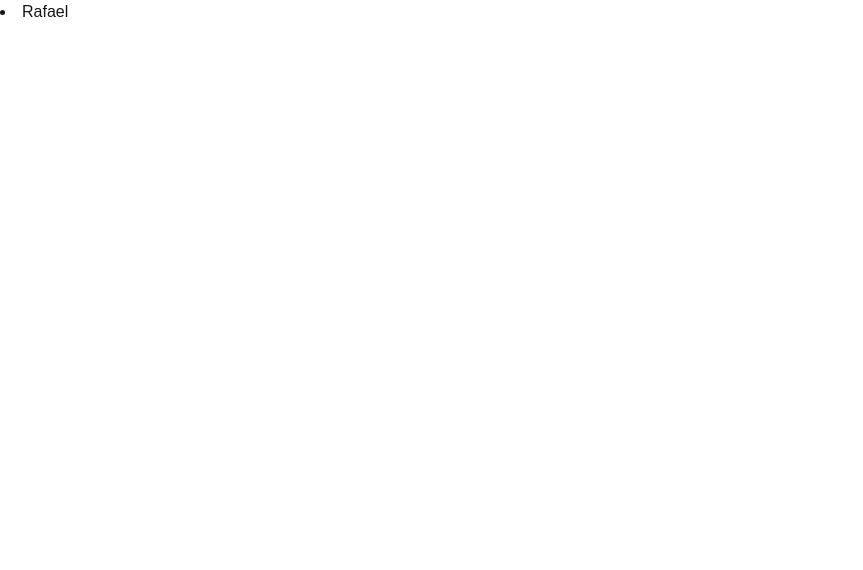
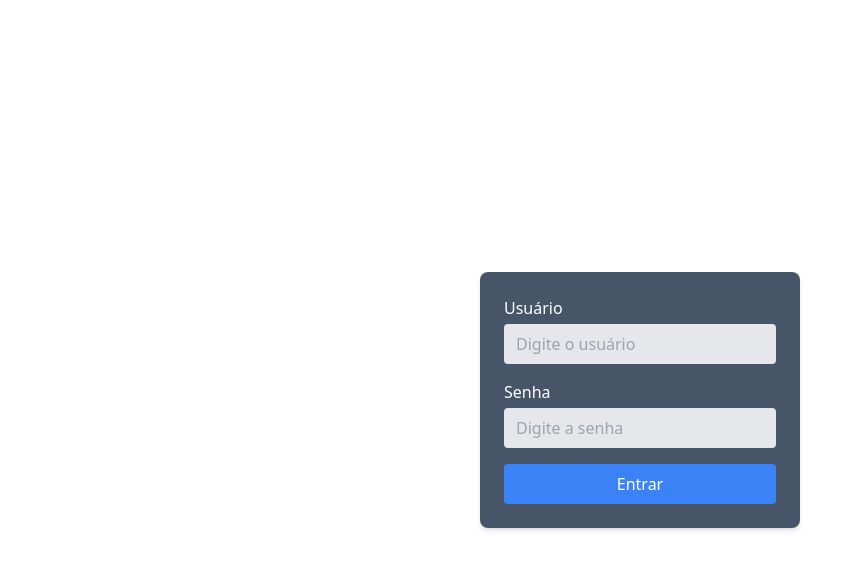
Before and after one commit to RafaelViniciusSenac/hub-innovation5Teste, a Next.js app: page / in a window 1280 px wide. Shown: the top 570 px of the page, without its empty margins (0-863 px from the left). Built offline with nearby package versions, Linux system fonts and the light colour scheme.

Commit message:
feature: Criaçao da tela de login

```diff
--- /dev/null
+++ b/app/(pages)/home/page.js
@@ -0,0 +1,10 @@
+
+export default function Home() {
+    return (
+        <>
+            <div>
+                Home
+            </div>
+        </>
+    );
+}
--- a/app/api/db/data.json
+++ b/app/api/db/data.json
@@ -1,7 +1,8 @@
 [
   {
-    "name": "Rafael",
-    "password": "123",
-    "id": 1
+    "usuario": "admin",
+    "senha": "admin",
+    "id": 1,
+    "passwords": []
   }
 ]
--- /dev/null
+++ b/app/api/jsonUtils.js
@@ -0,0 +1,24 @@
+// jsonUtils.js
+import fs from 'fs';
+import path from 'path';
+
+const filePath = path.join(process.cwd(), 'app', 'api', 'db', 'data.json');
+
+export async function readJsonFile() {
+    try {
+        const jsonData = fs.readFileSync(filePath, 'utf-8');
+        return JSON.parse(jsonData);
+    } catch (error) {
+        console.error("Error reading JSON file:", error);
+        return null;
+    }
+}
+
+export async function writeJsonFile(data) {
+    try {
+        fs.writeFileSync(filePath, JSON.stringify(data, null, 2), 'utf-8');
+        console.log("JSON file updated successfully.");
+    } catch (error) {
+        console.error("Error writing JSON file:", error);
+    }
+}
--- /dev/null
+++ b/app/api/login/route.js
@@ -0,0 +1,18 @@
+import { NextResponse } from 'next/server';
+import { readJsonFile, writeJsonFile } from '../jsonUtils';
+
+export async function POST(req) {
+    const newUser = await req.json();
+    const data = await readJsonFile();
+    const usuarioAlvo = data.find(u => u.usuario === newUser.usuario && u.senha === newUser.senha)
+
+    if (usuarioAlvo) {
+        return NextResponse.json({ message: 'Login sucesso', userId: usuarioAlvo.id });
+    } else {
+        newUser.id = data.length > 0 ? data[data.length - 1].id + 1 : 1;
+        newUser.passwords = []
+        data.push(newUser);
+        await writeJsonFile(data);
+        return NextResponse.json({ message: 'User added successfully', data: newUser });
+    }
+}
--- a/app/api/users/route.js
+++ b/app/api/users/route.js
@@ -1,33 +1,23 @@
-import fs from 'fs';
+// import fs from 'fs';
 import { NextResponse } from 'next/server';
 import path from 'path';
 
+import { readJsonFile, writeJsonFile } from '../jsonUtils';
+
 const filePath = path.join(process.cwd(), 'app', 'api', 'db', 'data.json');
 
-// Função para ler o conteúdo do JSON
-function readJsonFile() {
-    const jsonData = fs.readFileSync(filePath, 'utf-8');
-    return JSON.parse(jsonData);
-}
-
-// Função para escrever no JSON
-function writeJsonFile(data) {
-    fs.writeFileSync(filePath, JSON.stringify(data, null, 2), 'utf-8');
-}
-
 export async function GET() {
-    const data = readJsonFile();
+    const data = await readJsonFile();
     return NextResponse.json(data);
 }
 
 export async function POST(req) {
     const newUser = await req.json();
-    const data = readJsonFile();
+    const data = await readJsonFile();
 
-    // Adicionando um novo ID automaticamente
     newUser.id = data.length > 0 ? data[data.length - 1].id + 1 : 1;
     data.push(newUser);
 
-    writeJsonFile(data);
+    await writeJsonFile(data);
     return NextResponse.json({ message: 'User added successfully', data: newUser });
 }
--- /dev/null
+++ b/app/controller/loginController.js
@@ -0,0 +1,15 @@
+export async function VerificaLogin(usuario,senha) {
+    try {
+        const response = await fetch('/api/login', {
+            method: 'POST',
+            headers: {
+                'Content-Type': 'application/json',
+            },
+            body: JSON.stringify({ usuario, senha }),
+        });
+        return response.status;
+    } catch (error) {
+        console.error('Erro ao adicionar usuário:', error);
+    }
+
+}
--- a/app/globals.css
+++ b/app/globals.css
@@ -13,13 +13,6 @@
     --foreground: #ededed;
   }
 }
-
-body {
-  color: var(--foreground);
-  background: var(--background);
-  font-family: Arial, Helvetica, sans-serif;
-}
-
 @layer utilities {
   .text-balance {
     text-wrap: balance;
--- a/app/page.js
+++ b/app/page.js
@@ -1,122 +1,51 @@
 "use client"
-import { useEffect, useState } from "react";
-import { GetAllUsers } from "./controller/userController";
+import { useRouter } from "next/navigation";
+import { useState } from "react";
+import { VerificaLogin } from "./controller/loginController";
 
 export default function Home() {
-  const [users, setUsers] = useState([])
+  const [usuario, setUsuario] = useState([])
+  const [senha, setSenha] = useState([])
+  const router = useRouter()
 
-  async function getUsers(){
-    const dados = await GetAllUsers()
-    setUsers(dados)
-  }
-  useEffect(() => {
-    getUsers()
-  }, [])
-
+  async function handleSubmit(event) {
+    event.preventDefault()
+    const response = await VerificaLogin(usuario,senha)
+    if(response){
+        router.push("/home")
+    }
+}
   return (
     <>
-      {
-        users.map((item) => (
-          <li key={item.id}>
-            {item.name} {item.email}
-          </li>
-        ))
-      }
+    <div className="flex items-center justify-center w-full h-screen">
+                <div className="w-80 bg-slate-600 p-6 rounded-lg shadow-md">
+                    <form onSubmit={handleSubmit} className="space-y-4">
+                        <div className="form-control">
+                            <label className="block text-white mb-1">Usuário</label>
+                            <input
+                                type="text"
+                                placeholder="Digite o usuário"
+                                className="w-full px-3 py-2 bg-gray-200 rounded  "
+                                onChange={(e) => setUsuario(e.target.value)}
+                            />
+                        </div>
+                        <div className="form-control">
+                            <label className="block text-white mb-1">Senha</label>
+                            <input
+                                type="password"
+                                placeholder="Digite a senha"
+                                className="w-full px-3 py-2 bg-gray-200 rounded"
+                                onChange={(e) => setSenha(e.target.value)}
+                            />
+                        </div>
+                        <button
+                            className="w-full py-2 bg-blue-500 text-white rounded hover:bg-blue-600 "
+                        >
+                            Entrar
+                        </button>
+                    </form>
+                </div>
+            </div>
     </>
-    // <div className="grid grid-rows-[20px_1fr_20px] items-center justify-items-center min-h-screen p-8 pb-20 gap-16 sm:p-20 font-[family-name:var(--font-geist-sans)]">
-    //   <main className="flex flex-col gap-8 row-start-2 items-center sm:items-start">
-    //     <Image
-    //       className="dark:invert"
-    //       src="https://nextjs.org/icons/next.svg"
-    //       alt="Next.js logo"
-    //       width={180}
-    //       height={38}
-    //       priority
-    //     />
-    //     <ol className="list-inside list-decimal text-sm text-center sm:text-left font-[family-name:var(--font-geist-mono)]">
-    //       <li className="mb-2">
-    //         Get started by editing{" "}
-    //         <code className="bg-black/[.05] dark:bg-white/[.06] px-1 py-0.5 rounded font-semibold">
-    //           app/page.js
-    //         </code>
-    //         .
-    //       </li>
-    //       <li>Save and see your changes instantly.</li>
-    //     </ol>
-
-    //     <div className="flex gap-4 items-center flex-col sm:flex-row">
-    //       <a
-    //         className="rounded-full border border-solid border-transparent transition-colors flex items-center justify-center bg-foreground text-background gap-2 hover:bg-[#383838] dark:hover:bg-[#ccc] text-sm sm:text-base h-10 sm:h-12 px-4 sm:px-5"
-    //         href="https://vercel.com/new?utm_source=create-next-app&utm_medium=appdir-template-tw&utm_campaign=create-next-app"
-    //         target="_blank"
-    //         rel="noopener noreferrer"
-    //       >
-    //         <Image
-    //           className="dark:invert"
-    //           src="https://nextjs.org/icons/vercel.svg"
-    //           alt="Vercel logomark"
-    //           width={20}
-    //           height={20}
-    //         />
-    //         Deploy now
-    //       </a>
-    //       <a
-    //         className="rounded-full border border-solid border-black/[.08] dark:border-white/[.145] transition-colors flex items-center justify-center hover:bg-[#f2f2f2] dark:hover:bg-[#1a1a1a] hover:border-transparent text-sm sm:text-base h-10 sm:h-12 px-4 sm:px-5 sm:min-w-44"
-    //         href="https://nextjs.org/docs?utm_source=create-next-app&utm_medium=appdir-template-tw&utm_campaign=create-next-app"
-    //         target="_blank"
-    //         rel="noopener noreferrer"
-    //       >
-    //         Read our docs
-    //       </a>
-    //     </div>
-    //   </main>
-    //   <footer className="row-start-3 flex gap-6 flex-wrap items-center justify-center">
-    //     <a
-    //       className="flex items-center gap-2 hover:underline hover:underline-offset-4"
-    //       href="https://nextjs.org/learn?utm_source=create-next-app&utm_medium=appdir-template-tw&utm_campaign=create-next-app"
-    //       target="_blank"
-    //       rel="noopener noreferrer"
-    //     >
-    //       <Image
-    //         aria-hidden
-    //         src="https://nextjs.org/icons/file.svg"
-    //         alt="File icon"
-    //         width={16}
-    //         height={16}
-    //       />
-    //       Learn
-    //     </a>
-    //     <a
-    //       className="flex items-center gap-2 hover:underline hover:underline-offset-4"
-    //       href="https://vercel.com/templates?framework=next.js&utm_source=create-next-app&utm_medium=appdir-template-tw&utm_campaign=create-next-app"
-    //       target="_blank"
-    //       rel="noopener noreferrer"
-    //     >
-    //       <Image
-    //         aria-hidden
-    //         src="https://nextjs.org/icons/window.svg"
-    //         alt="Window icon"
-    //         width={16}
-    //         height={16}
-    //       />
-    //       Examples
-    //     </a>
-    //     <a
-    //       className="flex items-center gap-2 hover:underline hover:underline-offset-4"
-    //       href="https://nextjs.org?utm_source=create-next-app&utm_medium=appdir-template-tw&utm_campaign=create-next-app"
-    //       target="_blank"
-    //       rel="noopener noreferrer"
-    //     >
-    //       <Image
-    //         aria-hidden
-    //         src="https://nextjs.org/icons/globe.svg"
-    //         alt="Globe icon"
-    //         width={16}
-    //         height={16}
-    //       />
-    //       Go to nextjs.org →
-    //     </a>
-    //   </footer>
-    // </div>
   );
 }
```
